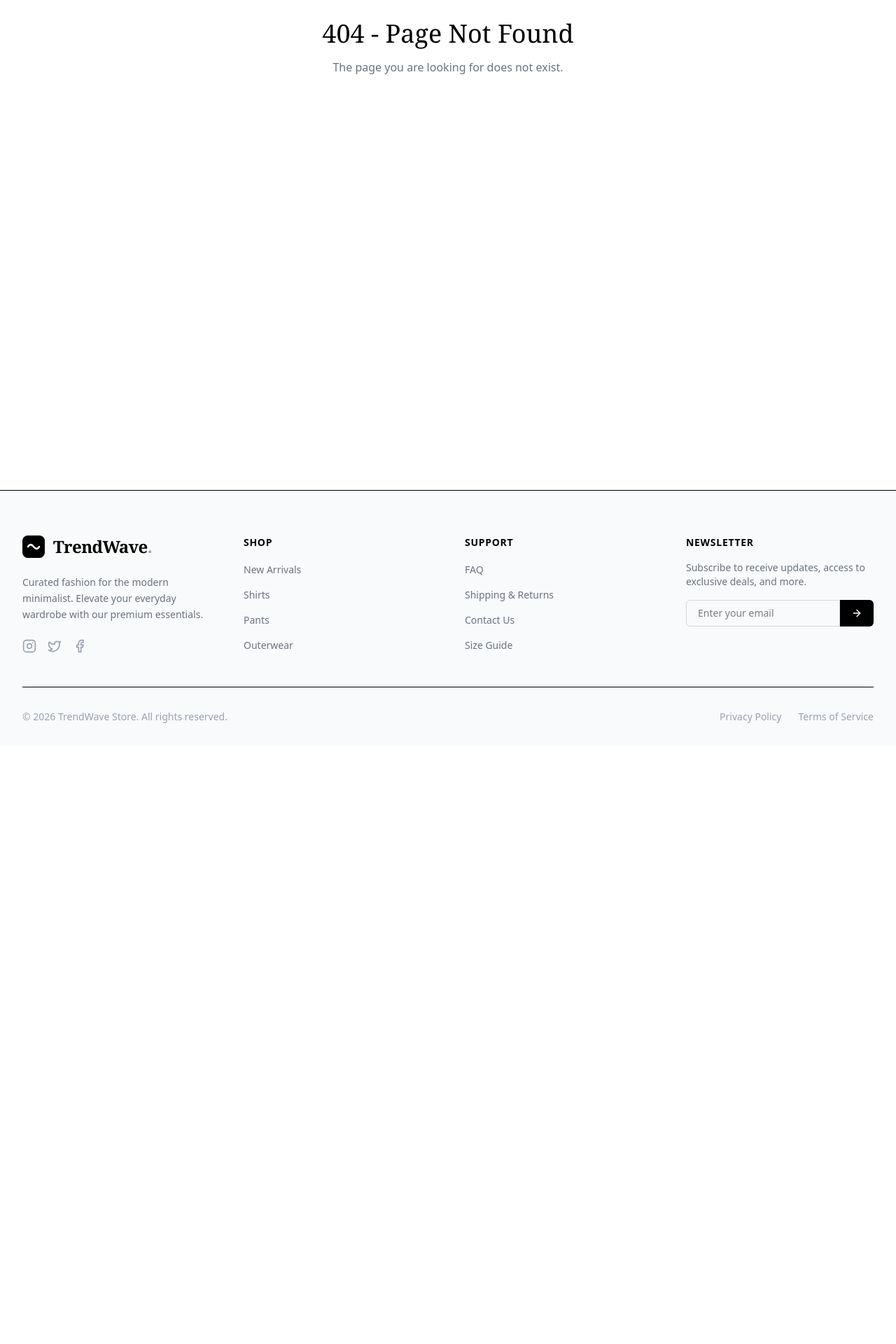
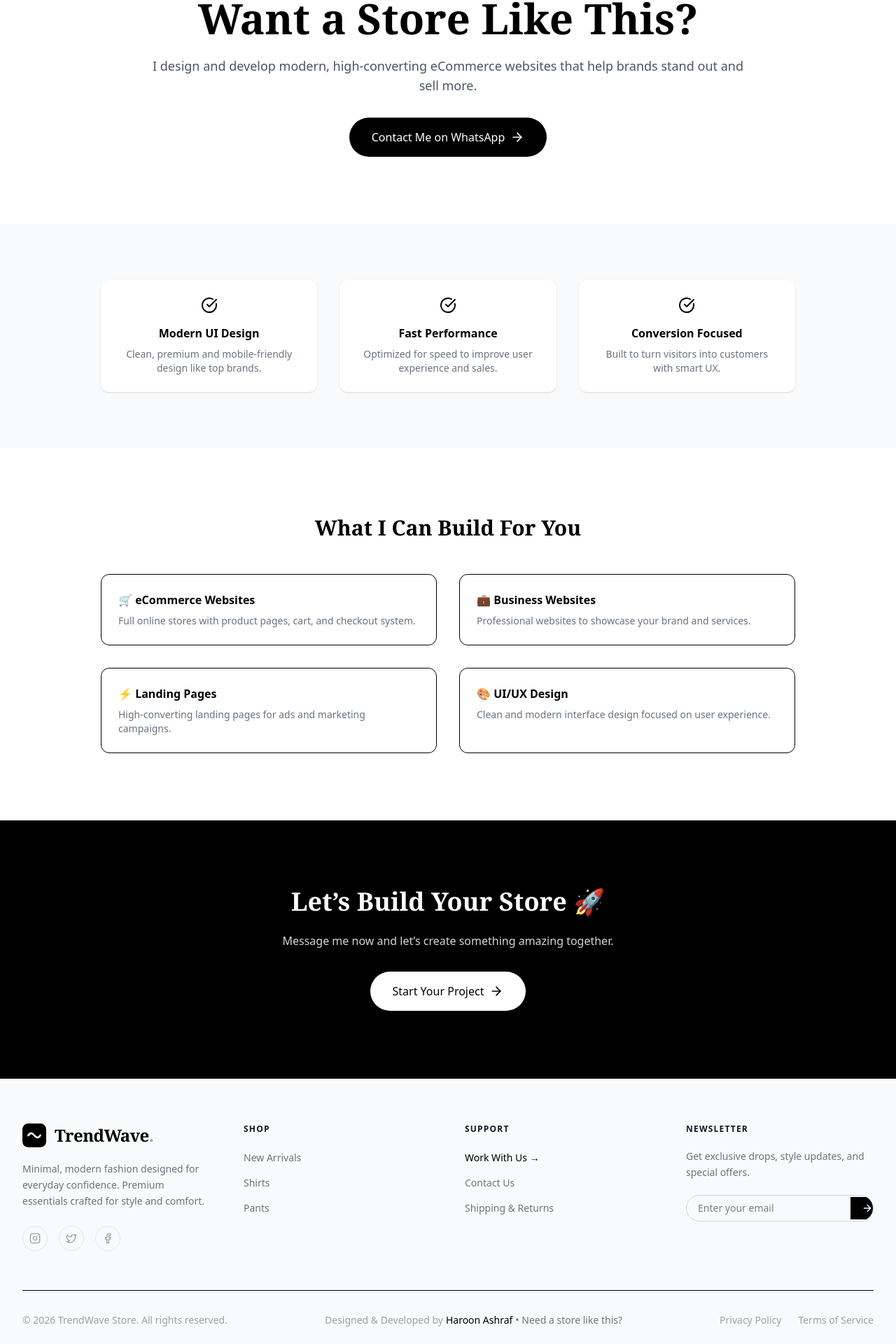
Before and after one commit to haroonashraf-dev/Trendwave-Store, a React (Vite) app: page /hire-me in a window 1280 px wide. Shown: the part 100-2020 px from the top of the page at 70% size. Before the commit the page ends 1166 px from the top, so only its background shows below. Built offline with nearby package versions, Linux system fonts and the light colour scheme; no server answers.

Commit message:
update some files

```diff
--- a/src/App.jsx
+++ b/src/App.jsx
@@ -10,6 +10,7 @@ import { Checkout } from "./pages/Checkout";
 import { AdminDashboard } from "./pages/AdminDashboard";
 import { CartProvider } from "./context/CartContext";
 import { ProductProvider } from "./context/ProductContext";
+import { HireMe } from "./pages/HireMe";
 function ScrollToTop() {
   const { pathname } = useLocation();
   useEffect(() => {
@@ -32,9 +33,11 @@ export default function App() {
                 <Route path="/product/:id" element={<ProductDetails />} />
                 <Route path="/checkout" element={<Checkout />} />
                 <Route path="/admin" element={<AdminDashboard />} />
-                {
-    /* Fallback routes */
-  }
+
+                <Route path="/hire-me" element={<HireMe />} />
+
+            /* Fallback routes */
+
                 <Route path="/collections" element={<Shop />} />
                 <Route path="/about" element={<div className="pt-32 pb-24 text-center min-h-screen"><h1 className="text-4xl font-serif">About Us</h1><p className="mt-4 text-gray-500">Coming soon.</p></div>} />
                 <Route path="*" element={<div className="pt-32 pb-24 text-center min-h-screen"><h1 className="text-4xl font-serif">404 - Page Not Found</h1><p className="mt-4 text-gray-500">The page you are looking for does not exist.</p></div>} />
--- a/src/components/layout/Footer.jsx
+++ b/src/components/layout/Footer.jsx
@@ -3,82 +3,159 @@ import { Instagram, Twitter, Facebook, ArrowRight } from "lucide-react";
 export function Footer() {
   return <footer className="bg-gray-50 border-t pt-16 pb-8">
       <div className="max-w-7xl mx-auto px-4 sm:px-6 lg:px-8">
-        <div className="grid grid-cols-1 md:grid-cols-4 gap-12 mb-12">
-          <div className="col-span-1 md:col-span-1">
-            <Link to="/" className="flex items-center gap-3 group mb-6 inline-flex">
-              <svg width="32" height="32" viewBox="0 0 100 100" fill="none" xmlns="http://www.w3.org/2000/svg" className="text-black group-hover:scale-110 transition-transform duration-500 ease-out">
+        <div className="grid grid-cols-1 md:grid-cols-4 gap-10 lg:gap-12 mb-14">
+
+  {/* Brand */}
+  <div>
+    <Link to="/" className="flex items-center gap-3 group mb-5 inline-flex">
+      <svg
+        width="34"
+        height="34"
+        viewBox="0 0 100 100"
+        fill="none"
+        className="text-black group-hover:scale-110 transition-transform duration-500 ease-out"
+      >
         <rect width="100" height="100" rx="24" fill="currentColor" />
-                <path d="M25 50C25 50 35 30 50 50C65 70 75 50 75 50" stroke="white" strokeWidth="8" strokeLinecap="round" strokeLinejoin="round" />
+        <path
+          d="M25 50C25 50 35 30 50 50C65 70 75 50 75 50"
+          stroke="white"
+          strokeWidth="8"
+          strokeLinecap="round"
+          strokeLinejoin="round"
+        />
       </svg>
+
       <span className="font-serif text-2xl font-bold tracking-tight text-black">
         TrendWave<span className="text-gray-400">.</span>
       </span>
     </Link>
-            <p className="text-gray-500 text-sm mb-6 leading-relaxed">
-              Curated fashion for the modern minimalist. Elevate your everyday wardrobe with our premium essentials.
+
+    <p className="text-gray-500 text-sm leading-relaxed mb-6 max-w-xs">
+      Minimal, modern fashion designed for everyday confidence.
+      Premium essentials crafted for style and comfort.
     </p>
+
     <div className="flex space-x-4">
-              <a href="#" className="text-gray-400 hover:text-black transition-colors">
-                <Instagram className="w-5 h-5" />
+      {[Instagram, Twitter, Facebook].map((Icon, i) => (
+        <a
+          key={i}
+          href="#"
+          className="w-9 h-9 flex items-center justify-center rounded-full border border-gray-200 text-gray-400 hover:text-black hover:border-black transition-all"
+        >
+          <Icon className="w-4 h-4" />
         </a>
-              <a href="#" className="text-gray-400 hover:text-black transition-colors">
-                <Twitter className="w-5 h-5" />
-              </a>
-              <a href="#" className="text-gray-400 hover:text-black transition-colors">
-                <Facebook className="w-5 h-5" />
-              </a>
+      ))}
     </div>
   </div>
 
+  {/* Shop */}
   <div>
-            <h3 className="font-semibold text-sm tracking-wider uppercase mb-4">Shop</h3>
+    <h3 className="font-semibold text-xs tracking-widest uppercase mb-5 text-gray-900">
+      Shop
+    </h3>
     <ul className="space-y-3">
-              <li><Link to="/shop?category=New" className="text-gray-500 hover:text-black text-sm transition-colors">New Arrivals</Link></li>
-              <li><Link to="/shop?category=Shirts" className="text-gray-500 hover:text-black text-sm transition-colors">Shirts</Link></li>
-              <li><Link to="/shop?category=Pants" className="text-gray-500 hover:text-black text-sm transition-colors">Pants</Link></li>
-              <li><Link to="/shop?category=Outerwear" className="text-gray-500 hover:text-black text-sm transition-colors">Outerwear</Link></li>
+      <li>
+        <Link to="/shop?category=New" className="text-gray-500 hover:text-black text-sm transition">
+          New Arrivals
+        </Link>
+      </li>
+      <li>
+        <Link to="/shop?category=Shirts" className="text-gray-500 hover:text-black text-sm transition">
+          Shirts
+        </Link>
+      </li>
+      <li>
+        <Link to="/shop?category=Pants" className="text-gray-500 hover:text-black text-sm transition">
+          Pants
+        </Link>
+      </li>
     </ul>
   </div>
 
+  {/* Support */}
   <div>
-            <h3 className="font-semibold text-sm tracking-wider uppercase mb-4">Support</h3>
+    <h3 className="font-semibold text-xs tracking-widest uppercase mb-5 text-gray-900">
+      Support
+    </h3>
     <ul className="space-y-3">
-              <li><Link to="/faq" className="text-gray-500 hover:text-black text-sm transition-colors">FAQ</Link></li>
-              <li><Link to="/shipping" className="text-gray-500 hover:text-black text-sm transition-colors">Shipping & Returns</Link></li>
-              <li><Link to="/contact" className="text-gray-500 hover:text-black text-sm transition-colors">Contact Us</Link></li>
-              <li><Link to="/size-guide" className="text-gray-500 hover:text-black text-sm transition-colors">Size Guide</Link></li>
+
+      {/* 🔥 Highlighted CTA */}
+      <li>
+        <Link
+          to="/hire-me"
+          className="text-black font-medium text-sm hover:underline"
+        >
+          Work With Us →
+        </Link>
+      </li>
+
+      <li>
+        <Link to="/contact" className="text-gray-500 hover:text-black text-sm transition">
+          Contact Us
+        </Link>
+      </li>
+      <li>
+        <Link to="/shipping" className="text-gray-500 hover:text-black text-sm transition">
+          Shipping & Returns
+        </Link>
+      </li>
     </ul>
   </div>
 
+  {/* Newsletter */}
   <div>
-            <h3 className="font-semibold text-sm tracking-wider uppercase mb-4">Newsletter</h3>
-            <p className="text-gray-500 text-sm mb-4">
-              Subscribe to receive updates, access to exclusive deals, and more.
+    <h3 className="font-semibold text-xs tracking-widest uppercase mb-5 text-gray-900">
+      Newsletter
+    </h3>
+
+    <p className="text-gray-500 text-sm mb-5 leading-relaxed">
+      Get exclusive drops, style updates, and special offers.
     </p>
-            <form className="flex" onSubmit={(e) => e.preventDefault()}>
+
+    <form className="flex items-center overflow-hidden rounded-full border border-gray-300 focus-within:border-black transition">
       <input
         type="email"
         placeholder="Enter your email"
-    className="flex-1 min-w-0 px-4 py-2 text-sm border border-gray-300 rounded-l-md focus:outline-none focus:ring-1 focus:ring-black focus:border-black"
+        className="flex-1 px-4 py-2 text-sm outline-none bg-transparent"
         required
       />
       <button
         type="submit"
-    className="bg-black text-white px-4 py-2 rounded-r-md hover:bg-gray-800 transition-colors flex items-center justify-center"
+        className="bg-black text-white px-4 py-2 hover:bg-gray-800 transition flex items-center justify-center"
       >
         <ArrowRight className="w-4 h-4" />
       </button>
     </form>
   </div>
+
 </div>
 
         <div className="border-t pt-8 flex flex-col md:flex-row justify-between items-center">
-          <p className="text-gray-400 text-sm mb-4 md:mb-0">
+  <p className="text-gray-400 text-sm mb-4 md:mb-0 text-center md:text-left">
     &copy; {(/* @__PURE__ */ new Date()).getFullYear()} TrendWave Store. All rights reserved.
   </p>
+
+  {/* 👇 YOUR BRANDING (PROFESSIONAL + SUBTLE) */}
+  <p className="text-gray-400 text-sm mb-4 md:mb-0 text-center">
+    Designed & Developed by
+    <a
+      href="https://api.whatsapp.com/send?phone=923137386619&text=Hi%20Haroon%2C%20I%20just%20visited%20your%20website%20and%20I%27m%20interested%20in%20getting%20a%20store%20like%20this.%20Can%20we%20discuss%20the%20details%3F"
+      target="_blank"
+      rel="noopener noreferrer"
+      className="text-black font-medium hover:underline ml-1"
+    >
+      Haroon Ashraf
+    </a>
+    <span className="ml-1 text-gray-500">• Need a store like this?</span>
+  </p>
+
   <div className="flex space-x-6">
-            <Link to="/privacy" className="text-gray-400 hover:text-black text-sm transition-colors">Privacy Policy</Link>
-            <Link to="/terms" className="text-gray-400 hover:text-black text-sm transition-colors">Terms of Service</Link>
+    <Link to="/privacy" className="text-gray-400 hover:text-black text-sm transition-colors">
+      Privacy Policy
+    </Link>
+    <Link to="/terms" className="text-gray-400 hover:text-black text-sm transition-colors">
+      Terms of Service
+    </Link>
   </div>
 </div>
       </div>
--- a/src/components/layout/Navbar.jsx
+++ b/src/components/layout/Navbar.jsx
@@ -23,7 +23,7 @@ export function Navbar() {
     { name: "Home", path: "/" },
     { name: "Shop", path: "/shop" },
     { name: "Collections", path: "/collections" },
-    { name: "About", path: "/about" }
+    { name: "Hire Me", path: "/hire-me" }
   ];
   return <header
     className={cn(
--- /dev/null
+++ b/src/pages/HireMe.jsx
@@ -0,0 +1,123 @@
+import { motion } from "motion/react";
+import { CheckCircle, ArrowRight } from "lucide-react";
+
+export function HireMe() {
+  return (
+    <div className="min-h-screen bg-white">
+
+      {/* HERO SECTION */}
+      <section className="py-24 text-center max-w-4xl mx-auto px-4">
+        <motion.h1
+          initial={{ opacity: 0, y: 20 }}
+          animate={{ opacity: 1, y: 0 }}
+          className="text-4xl md:text-6xl font-serif font-bold mb-6"
+        >
+          Want a Store Like This?
+        </motion.h1>
+
+        <p className="text-gray-600 text-lg mb-8">
+          I design and develop modern, high-converting eCommerce websites
+          that help brands stand out and sell more.
+        </p>
+
+        <a
+         href="https://api.whatsapp.com/send?phone=923137386619&text=Hi%20Haroon%2C%20I%20just%20visited%20your%20website%20and%20I%27m%20interested%20in%20getting%20a%20store%20like%20this.%20Can%20we%20discuss%20the%20details%3F" // 👉 PUT YOUR WHATSAPP NUMBER
+          target="_blank"
+          className="inline-flex items-center bg-black text-white px-8 py-4 rounded-full hover:bg-gray-800 transition"
+        >
+          Contact Me on WhatsApp
+          <ArrowRight className="ml-2 w-5 h-5" />
+        </a>
+      </section>
+
+      {/* FEATURES */}
+      <section className="py-20 bg-gray-50">
+        <div className="max-w-5xl mx-auto px-4 grid md:grid-cols-3 gap-8 text-center">
+
+          <div className="p-6 bg-white rounded-xl shadow-sm">
+            <CheckCircle className="mx-auto mb-4 text-black" />
+            <h3 className="font-semibold mb-2">Modern UI Design</h3>
+            <p className="text-gray-500 text-sm">
+              Clean, premium and mobile-friendly design like top brands.
+            </p>
+          </div>
+
+          <div className="p-6 bg-white rounded-xl shadow-sm">
+            <CheckCircle className="mx-auto mb-4 text-black" />
+            <h3 className="font-semibold mb-2">Fast Performance</h3>
+            <p className="text-gray-500 text-sm">
+              Optimized for speed to improve user experience and sales.
+            </p>
+          </div>
+
+          <div className="p-6 bg-white rounded-xl shadow-sm">
+            <CheckCircle className="mx-auto mb-4 text-black" />
+            <h3 className="font-semibold mb-2">Conversion Focused</h3>
+            <p className="text-gray-500 text-sm">
+              Built to turn visitors into customers with smart UX.
+            </p>
+          </div>
+
+        </div>
+      </section>
+
+      {/* SERVICES */}
+      <section className="py-24 max-w-5xl mx-auto px-4">
+        <h2 className="text-3xl font-serif font-bold text-center mb-12">
+          What I Can Build For You
+        </h2>
+
+        <div className="grid md:grid-cols-2 gap-8">
+          <div className="border rounded-xl p-6">
+            <h3 className="font-semibold mb-2">🛒 eCommerce Websites</h3>
+            <p className="text-gray-500 text-sm">
+              Full online stores with product pages, cart, and checkout system.
+            </p>
+          </div>
+
+          <div className="border rounded-xl p-6">
+            <h3 className="font-semibold mb-2">💼 Business Websites</h3>
+            <p className="text-gray-500 text-sm">
+              Professional websites to showcase your brand and services.
+            </p>
+          </div>
+
+          <div className="border rounded-xl p-6">
+            <h3 className="font-semibold mb-2">⚡ Landing Pages</h3>
+            <p className="text-gray-500 text-sm">
+              High-converting landing pages for ads and marketing campaigns.
+            </p>
+          </div>
+
+          <div className="border rounded-xl p-6">
+            <h3 className="font-semibold mb-2">🎨 UI/UX Design</h3>
+            <p className="text-gray-500 text-sm">
+              Clean and modern interface design focused on user experience.
+            </p>
+          </div>
+        </div>
+      </section>
+
+      {/* FINAL CTA */}
+      <section className="py-24 bg-black text-white text-center">
+        <h2 className="text-3xl md:text-4xl font-serif font-bold mb-6">
+          Let’s Build Your Store 🚀
+        </h2>
+
+        <p className="text-gray-300 mb-8">
+          Message me now and let’s create something amazing together.
+        </p>
+
+        <a
+          href="https://api.whatsapp.com/send?phone=923137386619&text=Hi%20Haroon%2C%20I%20just%20visited%20your%20website%20and%20I%27m%20interested%20in%20getting%20a%20store%20like%20this.%20Can%20we%20discuss%20the%20details%3F" // 👉 PUT YOUR NUMBER
+          target="_blank"
+          className="inline-flex items-center bg-white text-black px-8 py-4 rounded-full hover:bg-gray-200 transition"
+        >
+          Start Your Project
+          <ArrowRight className="ml-2 w-5 h-5" />
+        </a>
+      </section>
+
+    </div>
+  );
+}
--- a/src/pages/Home.jsx
+++ b/src/pages/Home.jsx
@@ -65,22 +65,22 @@ export function Home() {
               <div className="w-12 h-12 bg-gray-100 rounded-full flex items-center justify-center mb-4">
                 <Truck className="w-6 h-6 text-black" />
               </div>
-              <h3 className="text-lg font-semibold mb-2">Free Global Shipping</h3>
-              <p className="text-gray-500 text-sm">On all orders over $150. Fast and reliable delivery worldwide.</p>
+              <h3 className="text-lg font-semibold mb-2">Fast Delivery</h3>
+              <p className="text-gray-500 text-sm">Nationwide delivery across Pakistan within 3–5 days.</p>
             </div>
             <div className="flex flex-col items-center p-6 bg-white rounded-2xl shadow-sm">
               <div className="w-12 h-12 bg-gray-100 rounded-full flex items-center justify-center mb-4">
                 <RefreshCcw className="w-6 h-6 text-black" />
               </div>
               <h3 className="text-lg font-semibold mb-2">Easy Returns</h3>
-              <p className="text-gray-500 text-sm">30-day hassle-free return policy. We want you to love your purchase.</p>
+              <p className="text-gray-500 text-sm">7-day easy return & exchange policy for your peace of mind.</p>
             </div>
             <div className="flex flex-col items-center p-6 bg-white rounded-2xl shadow-sm">
               <div className="w-12 h-12 bg-gray-100 rounded-full flex items-center justify-center mb-4">
                 <ShieldCheck className="w-6 h-6 text-black" />
               </div>
               <h3 className="text-lg font-semibold mb-2">Secure Checkout</h3>
-              <p className="text-gray-500 text-sm">Your payment information is processed securely with end-to-end encryption.</p>
+              <p className="text-gray-500 text-sm">Cash on Delivery & Secure Payment.</p>
             </div>
           </div>
         </div>
@@ -241,7 +241,7 @@ export function Home() {
       {
     /* Testimonial Section */
   }
-      <section className="py-24 bg-black text-white">
+      <section className="py-14 bg-black text-white">
         <div className="max-w-4xl mx-auto px-4 sm:px-6 lg:px-8 text-center">
           <div className="flex justify-center mb-6">
             {[1, 2, 3, 4, 5].map((star) => <Star key={star} className="w-6 h-6 text-yellow-400 fill-current" />)}
@@ -250,7 +250,7 @@ export function Home() {
             "The quality of the materials and the attention to detail is unmatched. TrendWave has completely transformed my wardrobe."
           </blockquote>
           <cite className="text-sm uppercase tracking-widest text-gray-400 not-italic">
-            — Michael T., Verified Buyer
+            — Verified Customer, TrendWave Store
           </cite>
         </div>
       </section>
```
Lines whose indentation alone changed are shown as unchanged.
